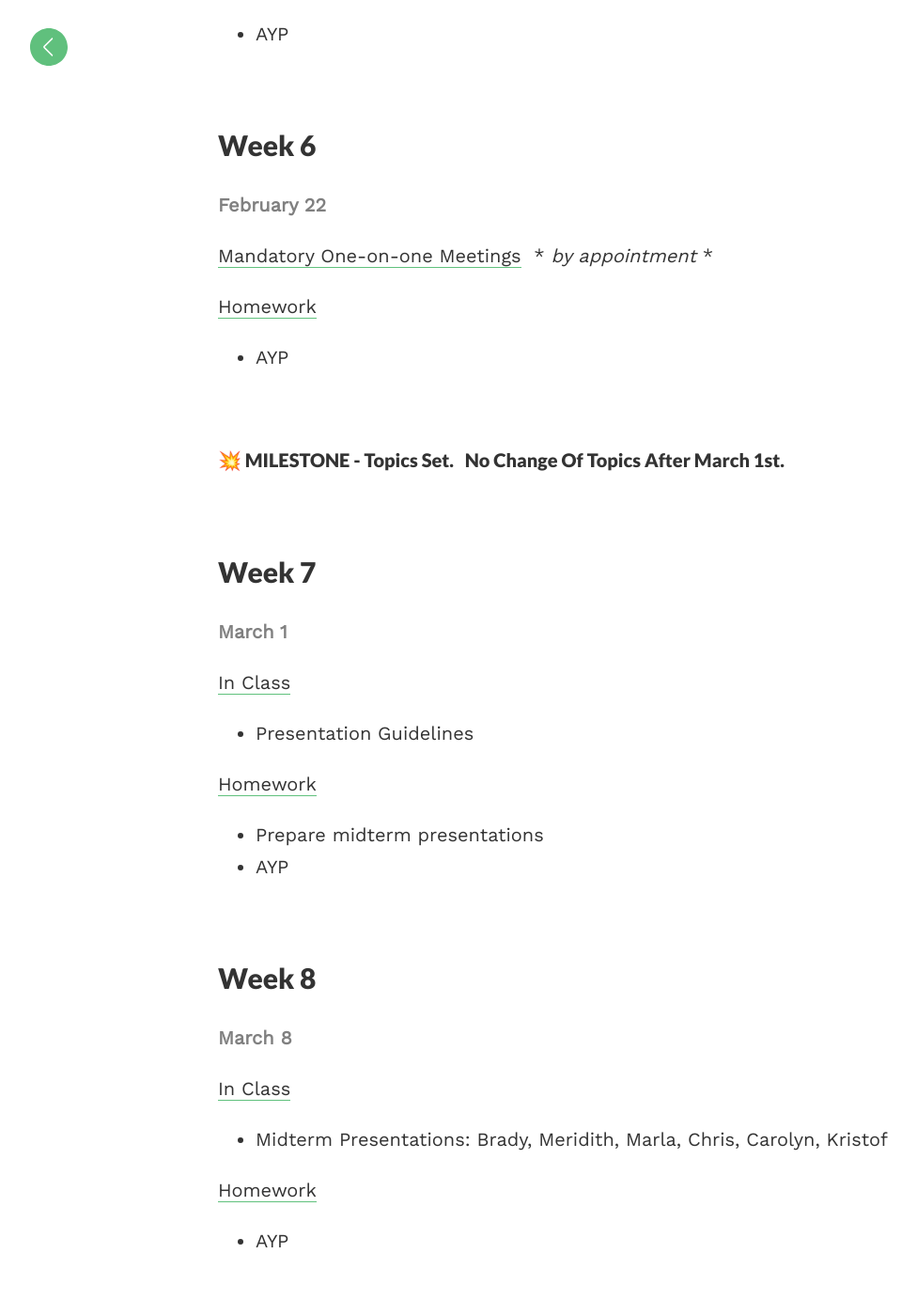
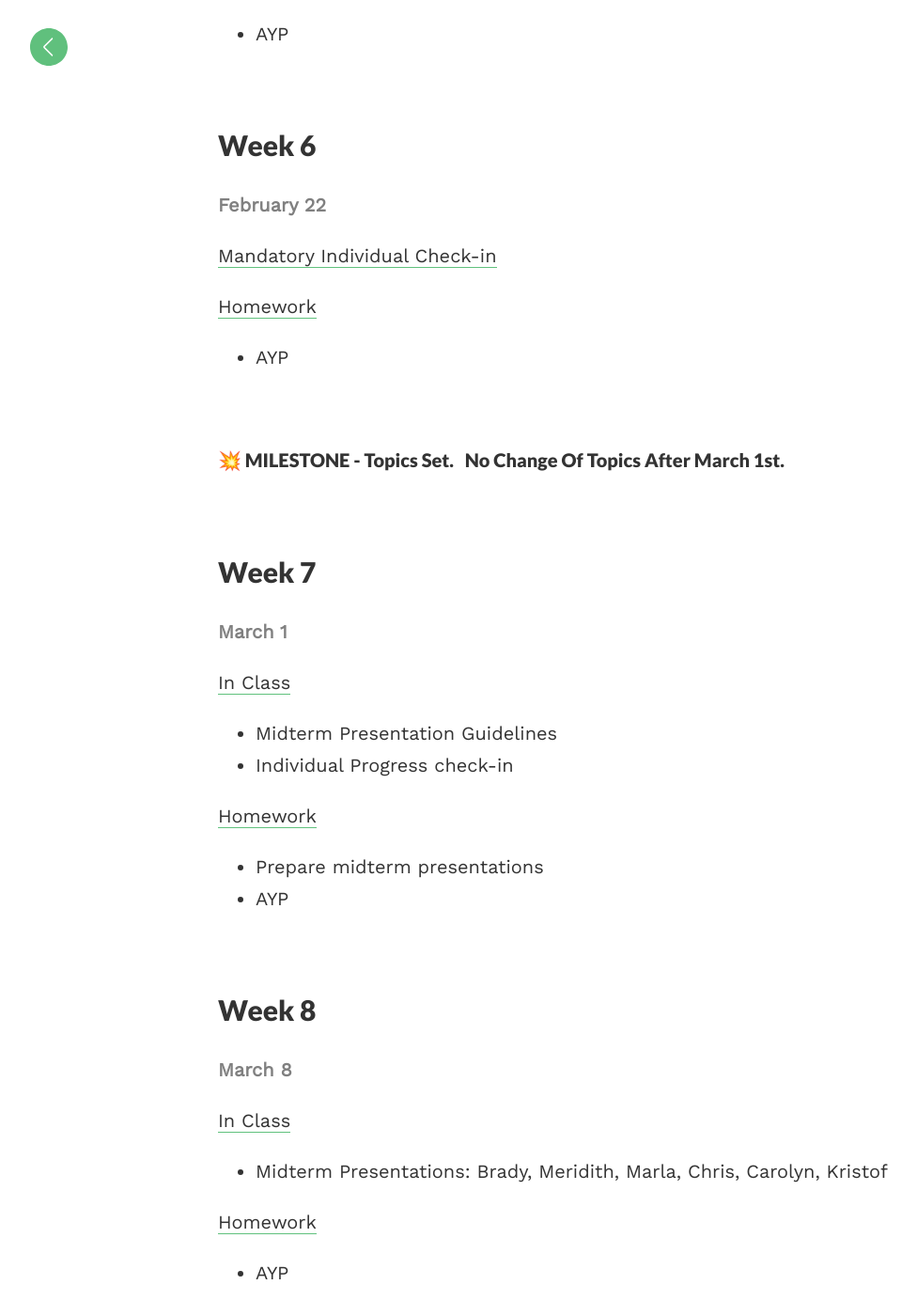
Before and after one commit to coloringchaos/capstone-s17, a Jekyll site: the page built from _posts/2017-01-16-schedule.md, in a window 1280 px wide and 1400 px high, scrolled down 3423 px. Shown: the whole window at 94% size, without its empty margins (8-984 px from the left). Built offline with Jekyll 4.4.1, drawn with Linux system fonts in a browser that asks for light colours.

Commit message:
week 6 schedule change

```diff
--- a/_posts/2017-01-16-schedule.md
+++ b/_posts/2017-01-16-schedule.md
@@ -131,7 +131,7 @@ You must have an approved Capstone project to continue the semester.*
 
 <span class="date">February 22</span>
 
-<span class="underlined">Mandatory One-on-one Meetings</span>&nbsp; * *by appointment* *
+<span class="underlined">Mandatory Individual Check-in</span>
 
 <span class="underlined">Homework</span>
 
@@ -149,7 +149,8 @@ You must have an approved Capstone project to continue the semester.*
 
 <span class="underlined">In Class</span>
 
-+ Presentation Guidelines
++ Midterm Presentation Guidelines
++ Individual Progress check-in
 
 <span class="underlined">Homework</span>
 
```
